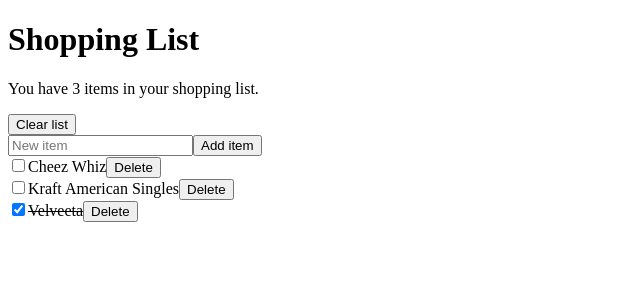
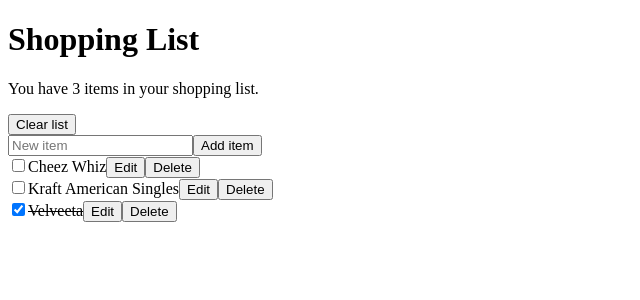
Before and after one commit to viccaruso/shopping-list-enhanced, a React app: page / in a window 1280 px wide. Shown: the top 300 px of the page, without its empty margins (0-640 px from the left). Built offline with nearby package versions, Linux system fonts and the light colour scheme.

Commit message:
Incomplete: edit feature on list item

```diff
--- a/src/components/ListItem.jsx
+++ b/src/components/ListItem.jsx
@@ -2,7 +2,9 @@
 import { useList } from '../context/ListContext';
 
 export default function ListItem({ item }) {
+  const [isEditing, setIsEditing] = useState(false);
   const [isChecked, setIsChecked] = useState(item.complete);
+  const [formValue, setFormValue] = useState('');
   const { handleToggleComplete, handleDeleteItem } = useList();
 
   const handleCheckbox = (event) => {
@@ -14,6 +16,47 @@
     handleDeleteItem(item.id);
   };
 
+  const toggleEdit = () => {
+    setIsEditing(!isEditing);
+  };
+
+  const saveEdit = (event) => {
+    console.log(event.target.value);
+    setIsEditing(!isEditing);
+  };
+
+  let content;
+
+  if (isEditing) {
+    content = (
+      <>
+        <form onSubmit={saveEdit}>
+          <input
+            type="text"
+            value={item.item}
+            onChange={(e) => setFormValue(e.target.value)}
+          />
+          <button type="submit">Save</button>
+        </form>
+      </>
+    );
+  } else {
+    content = (
+      <>
+        <span
+          style={
+            isChecked
+              ? { textDecoration: 'line-through' }
+              : { textDecoration: 'none' }
+          }
+        >
+          {item.item}
+        </span>
+        <button onClick={toggleEdit}>Edit</button>
+      </>
+    );
+  }
+
   return (
     <div>
       <input
@@ -21,15 +64,7 @@
         checked={isChecked}
         onChange={(event) => handleCheckbox(event)}
       />
-      <span
-        style={
-          isChecked
-            ? { textDecoration: 'line-through' }
-            : { textDecoration: 'none' }
-        }
-      >
-        {item.item}
-      </span>
+      {content}
       <button onClick={handleDelete}>Delete</button>
     </div>
   );
```
